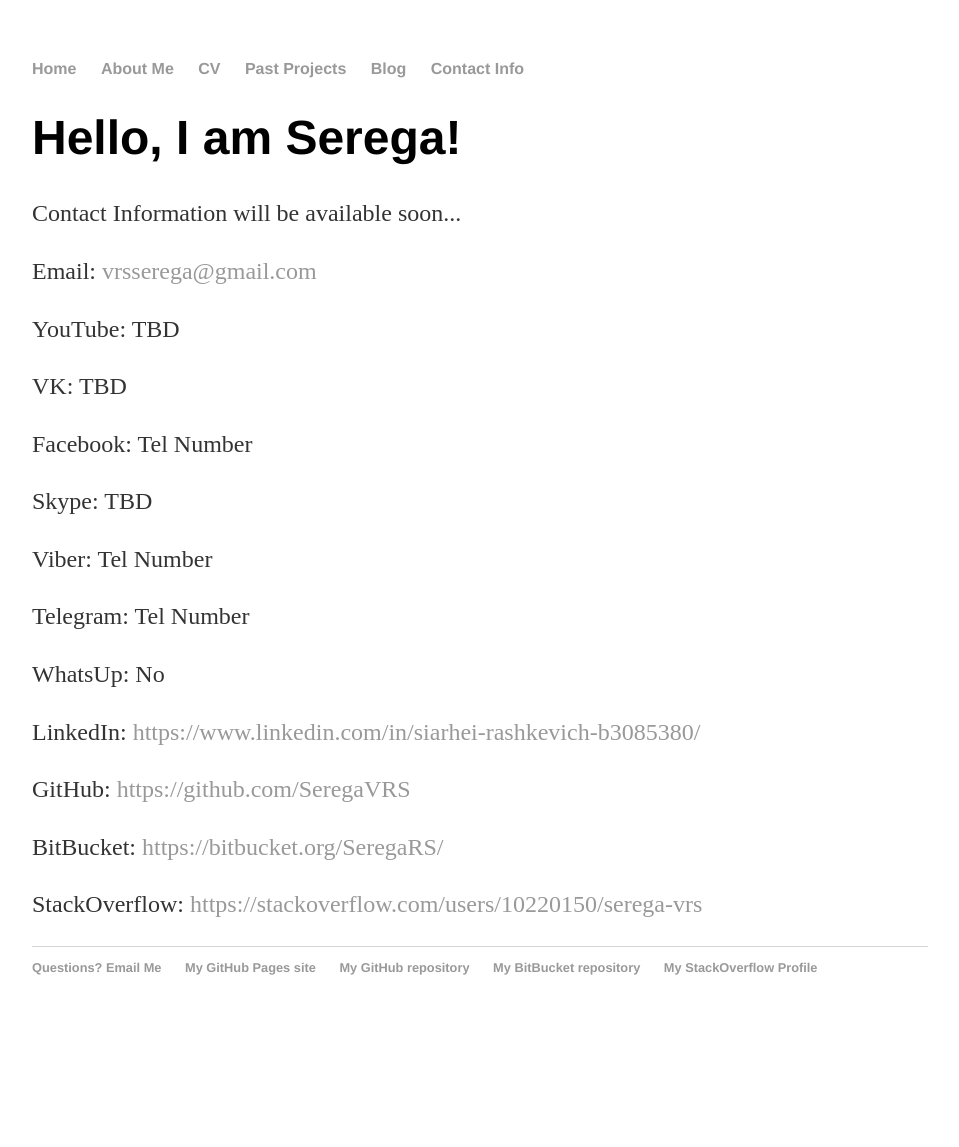
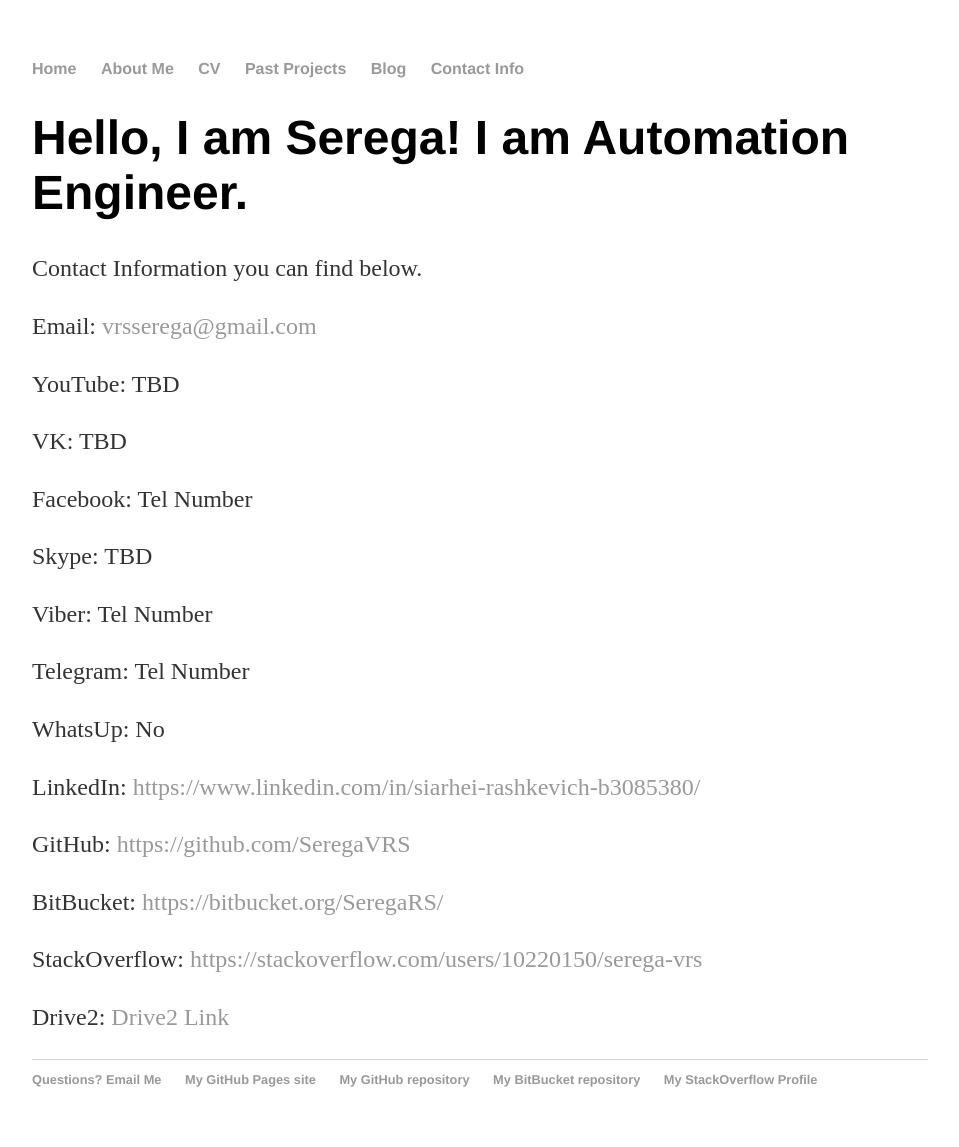
Before and after one commit to SeregaVRS/SeregaVRS.github.io, a Jekyll site: the page built from contactinfo/index.html, in a window 1280 px wide. Shown: the whole page, without its empty margins (160-1119 px from the left). Built offline with Jekyll 4.4.1, drawn with Linux system fonts in a browser that asks for light colours; before the commit the page ends 1035 px from its top, so only the background shows below that.

Commit message:
add some info

```diff
--- a/contactinfo/index.html
+++ b/contactinfo/index.html
@@ -3,19 +3,24 @@
 title: ! Contact Info will be here !
 ---
 <div class="blurb">
-  <h1>Hello, I am Serega!</h1>
-  <p>Contact Information will be available soon...</p>
+  <h1>Hello, I am Serega! I am Automation Engineer.</h1>
+  <p>Contact Information you can find below.</p>
   <p>Email: <a href="mailto:vrsserega@gmail.com">vrsserega@gmail.com</a></p>
+  <p/></p>
   <p>YouTube: TBD</p>
   <p>VK: TBD</p>
   <p>Facebook: Tel Number</p>
+  <p/></p>
   <p>Skype: TBD</p>
   <p>Viber: Tel Number</p>
   <p>Telegram: Tel Number</p>
   <p>WhatsUp: No</p>
+  <p/></p>
   <p>LinkedIn: <a href="https://www.linkedin.com/in/siarhei-rashkevich-b3085380/"> https://www.linkedin.com/in/siarhei-rashkevich-b3085380/ </a></p>
   <p>GitHub: <a href="https://github.com/SeregaVRS">https://github.com/SeregaVRS</a></p>
   <p>BitBucket: <a href="https://bitbucket.org/SeregaRS/">https://bitbucket.org/SeregaRS/</a></p>
   <p>StackOverflow: <a href="https://stackoverflow.com/users/10220150/serega-vrs">https://stackoverflow.com/users/10220150/serega-vrs</a></p>
+  <p/></p>
+  <p>Drive2: <a href="Drive2">Drive2 Link</a></p>
 </div>
 <!-- /.blurb -->
```
